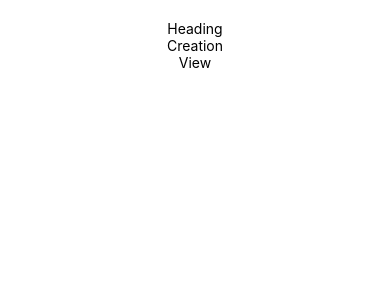
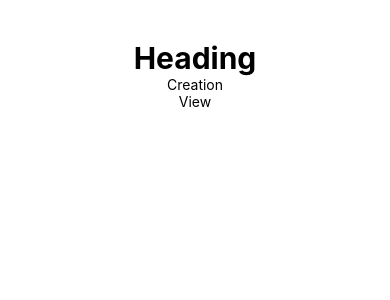
Before and after one commit to atanas-zlatev-98/To-Do-App-React-Native, a React Native app: screen / in a window 390 px wide. Shown: the top 300 px of the page. Built offline with nearby package versions, Linux system fonts and the light colour scheme.

Commit message:
Added heading section

```diff
--- a/App.js
+++ b/App.js
@@ -5,7 +5,7 @@ export default function App() {
     <View style={styles.body}>
 
       <View>
-        <Text>Heading</Text>
+        <Text style={styles.heading}>Heading</Text>
       </View>
 
       <View>
@@ -24,5 +24,10 @@ const styles = {
   body: {
     padding:20,
     alignItems:'center'
+  },
+  heading:{
+    fontSize:30,
+    marginTop:20,
+    fontWeight:'bold'
   }
 }
```
